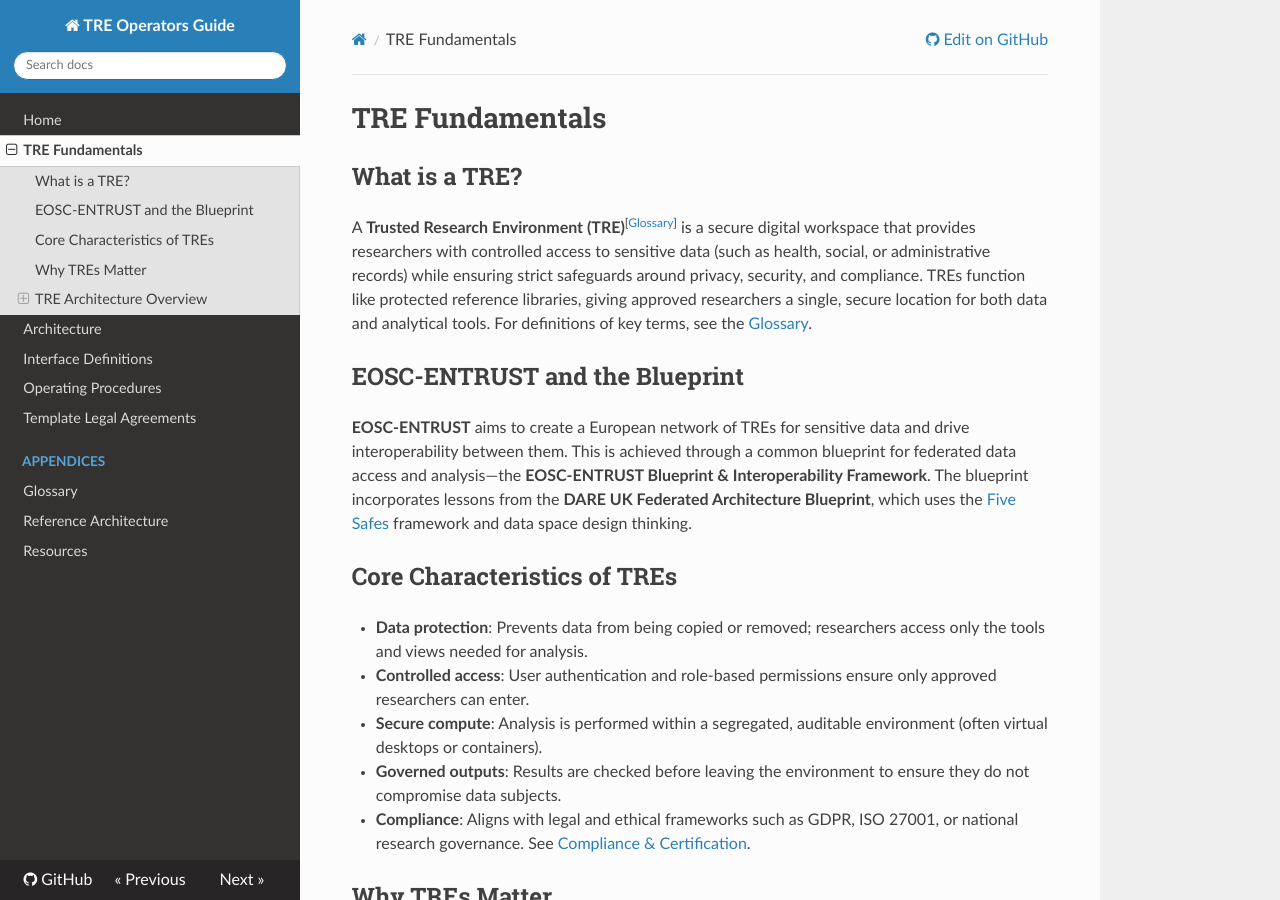
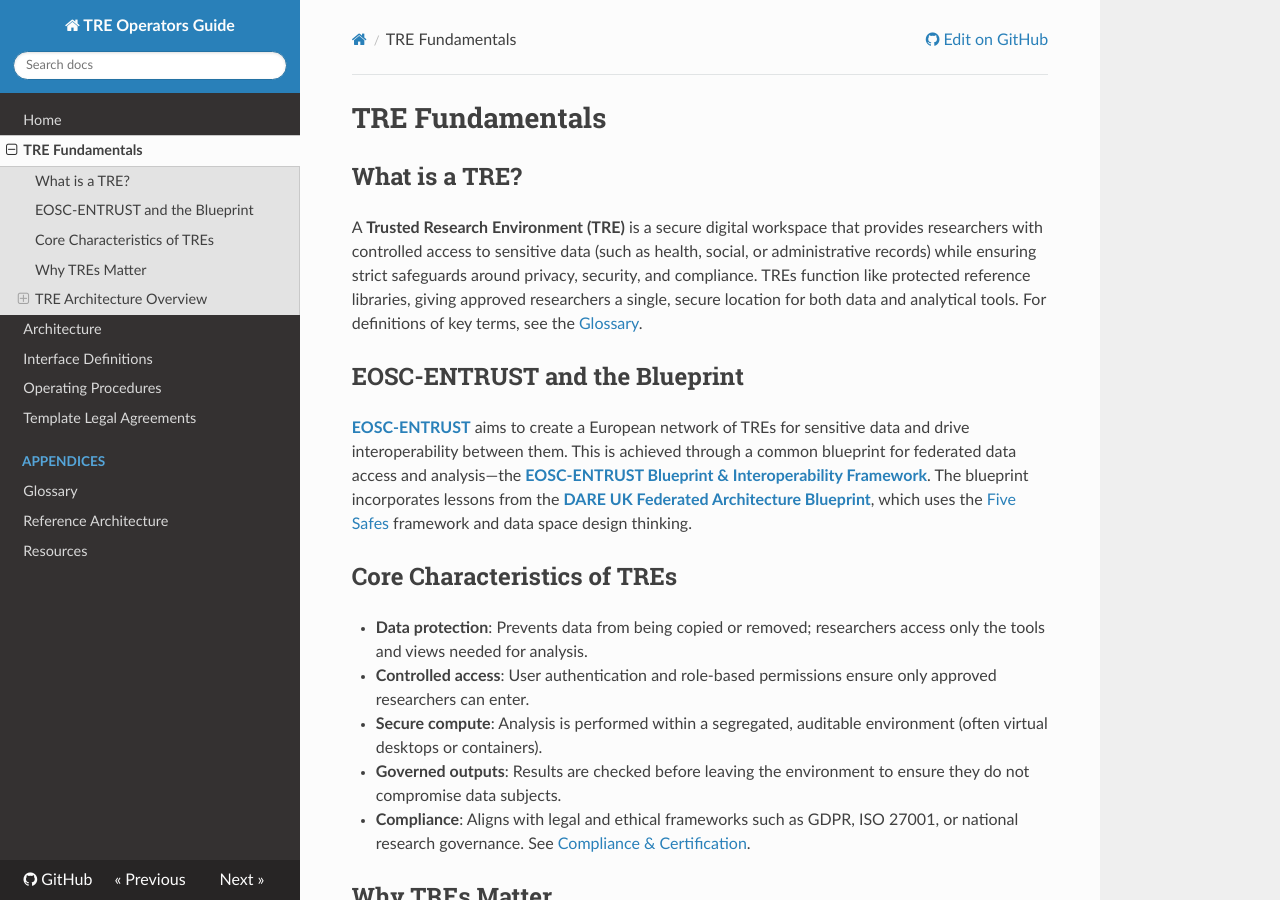
Before and after one commit to unioslo/tre-operators-docs, an MkDocs documentation site: the page built from docs/fundamentals.md, in a window 1280 px wide and 900 px high. Built offline with MkDocs 1.6.1, drawn with Linux system fonts in a browser that asks for light colours; nearby versions of some CDN libraries.

Commit message:
Fix formatting and enhance links in TRE Fundamentals documentation for clarity

```diff
--- a/docs/fundamentals.md
+++ b/docs/fundamentals.md
@@ -4,11 +4,11 @@
 
 ## What is a TRE?
 
-A **Trusted Research Environment (TRE)**<sup>[[Glossary](appendices/glossary.md#tre-operator)]</sup> is a secure digital workspace that provides researchers with controlled access to sensitive data (such as health, social, or administrative records) while ensuring strict safeguards around privacy, security, and compliance. TREs function like protected reference libraries, giving approved researchers a single, secure location for both data and analytical tools. For definitions of key terms, see the [Glossary](appendices/glossary.md).
+A **Trusted Research Environment (TRE)** is a secure digital workspace that provides researchers with controlled access to sensitive data (such as health, social, or administrative records) while ensuring strict safeguards around privacy, security, and compliance. TREs function like protected reference libraries, giving approved researchers a single, secure location for both data and analytical tools. For definitions of key terms, see the [Glossary](appendices/glossary.md).
 
 ## EOSC-ENTRUST and the Blueprint
 
-**EOSC-ENTRUST** aims to create a European network of TREs for sensitive data and drive interoperability between them. This is achieved through a common blueprint for federated data access and analysis—the **EOSC-ENTRUST Blueprint & Interoperability Framework**. The blueprint incorporates lessons from the **DARE UK Federated Architecture Blueprint**, which uses the [Five Safes](appendices/glossary.md#five-safes) framework and data space design thinking.
+[**EOSC-ENTRUST**](https://eosc-entrust.eu/) aims to create a European network of TREs for sensitive data and drive interoperability between them. This is achieved through a common blueprint for federated data access and analysis—the [**EOSC-ENTRUST Blueprint & Interoperability Framework**](https://eosc.eu/roadmap/blueprint-architecture-for-trusted-research-environments-tres/). The blueprint incorporates lessons from the [**DARE UK Federated Architecture Blueprint**](https://dareuk.org.uk/how-we-work/federated-architecture-blueprint/), which uses the [Five Safes](appendices/glossary.md#five-safes) framework and data space design thinking.
 
 ## Core Characteristics of TREs
 
```
